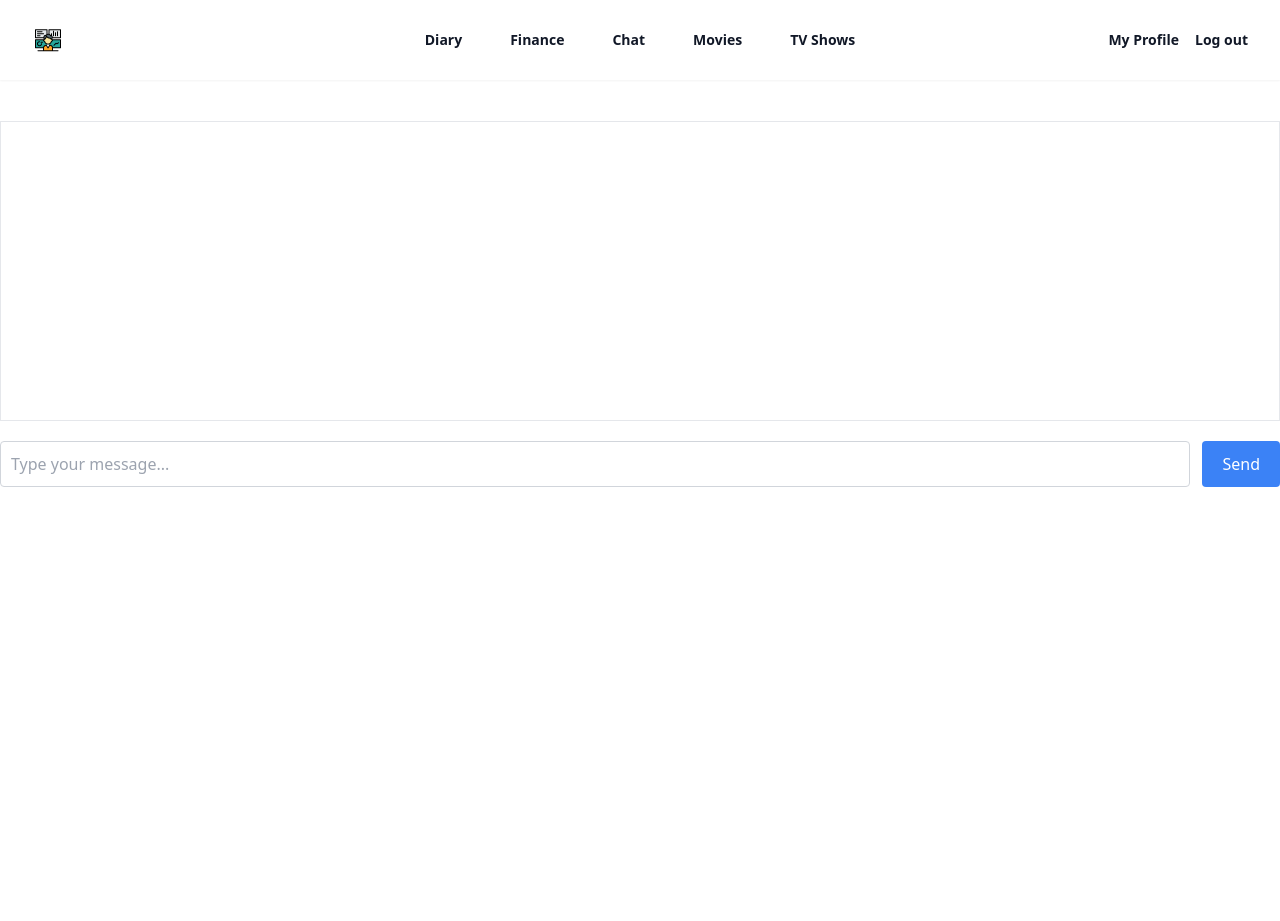
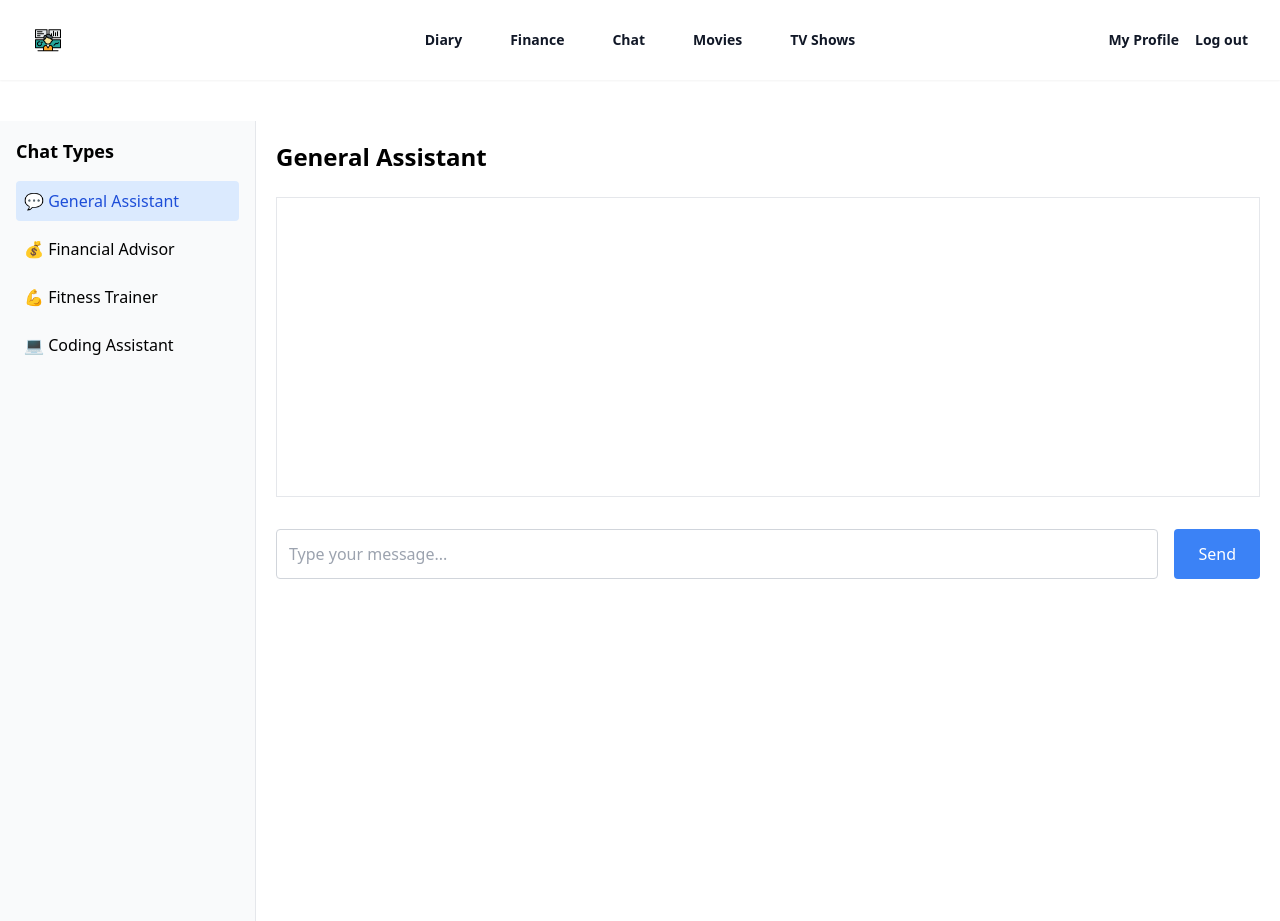
Before and after one commit to FrankMike/controlroom, a Django app: page /chat/ in a window 1280 px wide. Before the commit the page ends 487 px from the top, so only its background shows below. Run offline with Django 5.2, Linux system fonts and the light colour scheme; the visitor is signed in with stand-in values (Sample User, id 1); style sheets or scripts are compiled from the project's sources; some libraries are stand-ins or nearby versions.

Commit message:
Add AI chat presets

```diff
--- a/controlroomproject/chat/templates/chat/chat.html
+++ b/controlroomproject/chat/templates/chat/chat.html
@@ -2,24 +2,54 @@
 
 {% block content %}
     {% if user.is_authenticated %}
+        <div class="flex">
+            <!-- Sidebar -->
+            <div class="w-64 bg-gray-50 p-4 border-r border-gray-200 min-h-screen">
+                <h2 class="text-lg font-semibold mb-4">Chat Types</h2>
+                <nav class="space-y-2">
+                    <a href="{% url 'chat' %}?type=general"
+                       class="block p-2 rounded {% if chat_type == 'general' %}bg-blue-100 text-blue-700{% else %}hover:bg-gray-100{% endif %}">
+                        💬 General Assistant
+                    </a>
+                    <a href="{% url 'chat' %}?type=financial"
+                       class="block p-2 rounded {% if chat_type == 'financial' %}bg-blue-100 text-blue-700{% else %}hover:bg-gray-100{% endif %}">
+                        💰 Financial Advisor
+                    </a>
+                    <a href="{% url 'chat' %}?type=fitness"
+                       class="block p-2 rounded {% if chat_type == 'fitness' %}bg-blue-100 text-blue-700{% else %}hover:bg-gray-100{% endif %}">
+                        💪 Fitness Trainer
+                    </a>
+                    <a href="{% url 'chat' %}?type=coding"
+                       class="block p-2 rounded {% if chat_type == 'coding' %}bg-blue-100 text-blue-700{% else %}hover:bg-gray-100{% endif %}">
+                        💻 Coding Assistant
+                    </a>
+                </nav>
+            </div>
+
+            <!-- Main chat area -->
+            <div class="flex-1 p-5">
+                <h1 class="text-2xl font-bold mb-6">{{ chat_title }}</h1>
+
                 <!-- Display chat history -->
-        <div class="border border-gray-200 p-5 mb-5 min-h-[300px]">
+                <div class="border border-gray-200 p-8 mb-8 min-h-[300px]">
                     {% for message in messages %}
-            <div class="mb-3 p-3 rounded {% if message.role == 'user' %}bg-gray-100{% else %}bg-blue-50{% endif %}">
+                    <div class="mb-4 p-4 rounded {% if message.role == 'user' %}bg-gray-100{% else %}bg-blue-50{% endif %}">
                         <strong class="font-semibold">{{ message.role|title }}:</strong> {{ message.content }}
                     </div>
                     {% endfor %}
                 </div>
 
                 <!-- Chat input form -->
-        <form method="POST" class="flex gap-3">
+                <form method="POST" class="flex gap-4">
                     {% csrf_token %}
+                    <input type="hidden" name="chat_type" value="{{ chat_type }}">
                     <input type="text" name="message" placeholder="Type your message..." required
-                class="flex-1 p-2.5 border border-gray-300 rounded focus:outline-none focus:ring-2 focus:ring-blue-500">
-            <button type="submit" class="px-5 py-2.5 bg-blue-500 text-white rounded hover:bg-blue-600 transition-colors">
+                        class="flex-1 p-3 border border-gray-300 rounded focus:outline-none focus:ring-2 focus:ring-blue-500">
+                    <button type="submit" class="px-6 py-3 bg-blue-500 text-white rounded hover:bg-blue-600 transition-colors">
                         Send
                     </button>
                 </form>
+            </div>
         </div>
     {% else %}
         <div class="max-w-3xl mx-auto p-5">
--- a/controlroomproject/chat/views.py
+++ b/controlroomproject/chat/views.py
@@ -1,19 +1,58 @@
 from django.shortcuts import render
 import ollama
 
-# Create your views here.
+# Chat type configurations
+CHAT_CONFIGS = {
+    "general": {
+        "title": "General Assistant",
+        "system_prompt": "You are a helpful assistant that can discuss any topic.",
+    },
+    "financial": {
+        "title": "Financial Advisor",
+        "system_prompt": "You are a financial advisor. Provide advice about personal finance, investments, and money management.",
+    },
+    "fitness": {
+        "title": "Fitness Trainer",
+        "system_prompt": "You are a personal fitness trainer. Provide advice about exercise, workout plans, and healthy lifestyle.",
+    },
+    "coding": {
+        "title": "Coding Assistant",
+        "system_prompt": "You are a programming expert. Help with code, debugging, and software development best practices.",
+    },
+}
 
 
 def chat(request):
-    context = {"messages": []}
+    context = {
+        "messages": [],
+        "chat_type": "general",  # default chat type
+        "chat_title": CHAT_CONFIGS["general"]["title"],
+    }
+
     if request.user.is_authenticated:
+        # Get chat type from URL parameter or form data
+        chat_type = (
+            request.GET.get("type") or request.POST.get("chat_type") or "general"
+        )
+        if chat_type not in CHAT_CONFIGS:
+            chat_type = "general"
+
+        context["chat_type"] = chat_type
+        context["chat_title"] = CHAT_CONFIGS[chat_type]["title"]
+
         if request.method == "POST":
             user_message = request.POST.get("message", "")
             if user_message:
-                # Call Ollama API
+                # Call Ollama API with system prompt based on chat type
                 response = ollama.chat(
                     model="llama3.2",
-                    messages=[{"role": "user", "content": user_message}],
+                    messages=[
+                        {
+                            "role": "system",
+                            "content": CHAT_CONFIGS[chat_type]["system_prompt"],
+                        },
+                        {"role": "user", "content": user_message},
+                    ],
                 )
 
                 # Add messages to context
```
Lines whose indentation alone changed are shown as unchanged.
